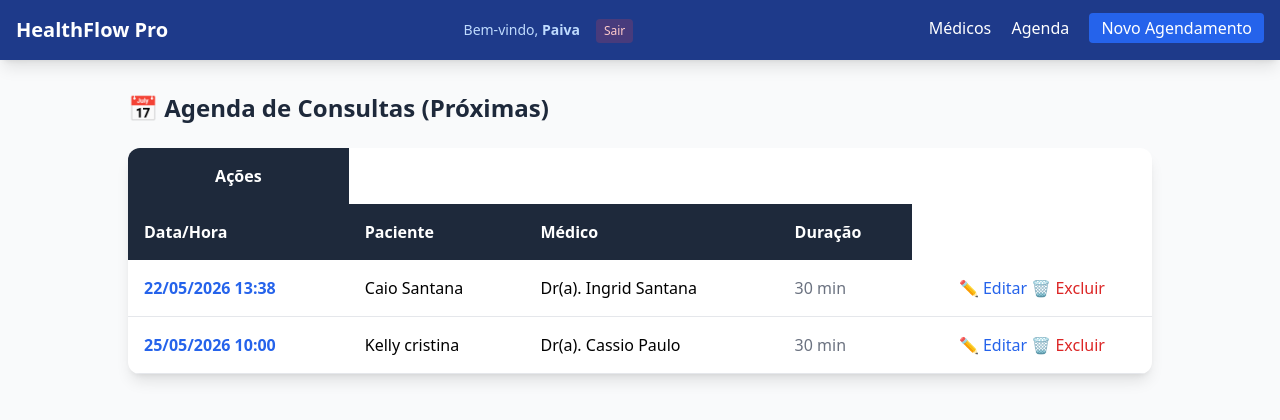
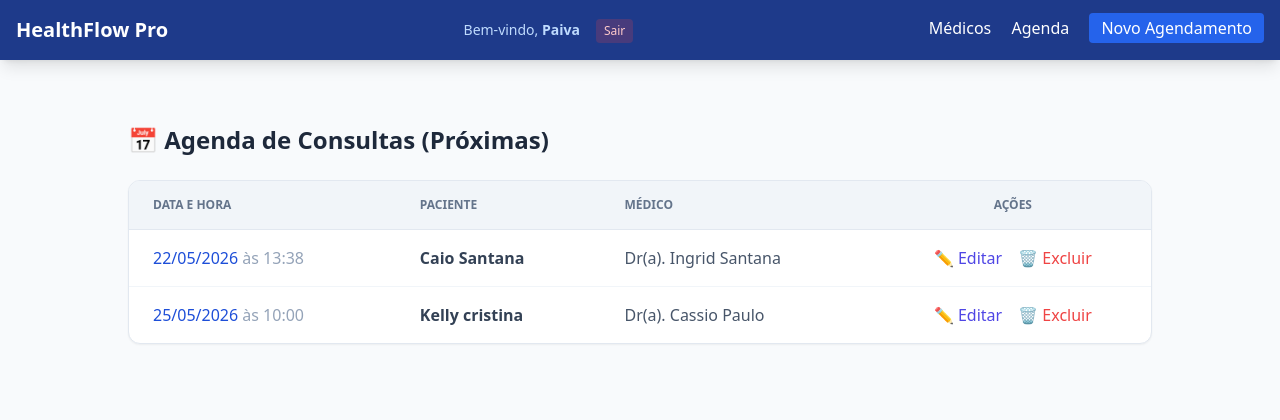
Before and after one commit to Paiva061/sistema_de_agendamento, a Django app: page /agenda/ in a window 1280 px wide. Shown: the top 420 px of the page. Run offline with Django 5.2, Linux system fonts and the light colour scheme; a user stored in the database is signed in; data comes from the database, SQL or seed files in the repository; both versions use the stored data as it was after the commit; some libraries are stand-ins or nearby versions.

Commit message:
Melhoria no layout com Tailwind; Acesso de colaboradores da empresa;

```diff
--- a/clinica/templates/clinica/agenda.html
+++ b/clinica/templates/clinica/agenda.html
@@ -5,33 +5,34 @@
 <div class="max-w-5xl mx-auto">
     <h1 class="text-2xl font-bold text-slate-800 mb-6">📅 Agenda de Consultas (Próximas)</h1>
 
-    <div class="bg-white rounded-xl shadow-lg overflow-hidden">
-        <table class="w-full text-left">
-            <thead class="bg-slate-800 text-white">
+    <div class="bg-white rounded-xl shadow-sm border border-slate-200 overflow-hidden">
+        <table class="w-full text-left border-collapse">
+            <thead>
                 <!-- No cabeçalho <thead> da tabela -->
-                <th class="p-4 text-center">Ações</th>
-                <tr>
-                    <th class="p-4">Data/Hora</th>
-                    <th class="p-4">Paciente</th>
-                    <th class="p-4">Médico</th>
-                    <th class="p-4">Duração</th>
+                <tr class="bg-slate-100 border-b border-slate-200">
+                    <th class="px-6 py-4 text-xs font-bold text-slate-500 uppercase">Data e Hora</th>
+                    <th class="px-6 py-4 text-xs font-bold text-slate-500 uppercase">Paciente</th>
+                    <th class="px-6 py-4 text-xs font-bold text-slate-500 uppercase">Médico</th>
+                    <th class="px-6 py-4 text-xs font-bold text-slate-500 uppercase text-center">Ações</th>
                 </tr>
             </thead>
-            <tbody>
+            <tbody class="divide-y divide-slate-100">
                 {% for consulta in consultas %}
-                <tr class="border-b hover:bg-slate-50">
-                    <td class="p-4 font-semibold text-blue-600">{{ consulta.data_hora|date:"d/m/Y H:i" }}</td>
-                    <td class="p-4">{{ consulta.paciente_nome }}</td>
-                    <td class="p-4">Dr(a). {{ consulta.medico.nome }}</td>
-                    <td class="p-4 text-gray-500">{{ consulta.duracao_minutos }} min</td>
-                    <td class="p-4 text-center">
-                    <a href="{% url 'editar_consulta' consulta.pk %}" class="text-blue-600 hover:text-blue-800 font-medium">
+                <tr class="hover:bg-blue-50/50 transition-colors">
+                    <td class="px-6 font-medium text-blue-700">
+                        {{ consulta.data_hora|date:"d/m/Y"}}
+                        <span class="text-slate-400 font-normal">às {{ consulta.data_hora|date:"H:i"}}</span>
+                    </td>
+                    <td class="px-6 py-4 text-slate-700 font-semibold">{{ consulta.paciente_nome }}</td>
+                    <td class="px-6 py-4 text-slate-600">Dr(a). {{ consulta.medico.nome }}</td>
+                    <td class="px-6 py-4 flex justify-center space-x-4">
+                        <a href="{% url 'editar_consulta' consulta.pk %}" class="text-indigo-600 hover:text-indigo-900 font-medium">
                     ✏️ Editar
-                    </a>
-                    <a href="{% url 'excluir_consulta' consulta.pk %}" class="text-red-600 hover:text-red-800">
+                        </a>
+                        <a href="{% url 'excluir_consulta' consulta.pk %}" class="text-red-500 hover:text-red-700 font-medium">
                         🗑️ Excluir
-                    </a>
-                </td>
+                        </a>
+                    </td>
                 </tr>
                     {% empty %}
                     <tr>
--- a/clinica/templates/clinica/base.html
+++ b/clinica/templates/clinica/base.html
@@ -5,7 +5,7 @@
     <script src="https://cdn.tailwindcss.com"></script>
     <title>{% block title %}Apex Core | HealthFlow PRO{% endblock %}</title>
 </head>
-<body class="bg-gray-50">
+<body class="bg-slate-50 text-slate-900 font-sans antialiased">
     <nav class="bg-blue-900 text-white p-4 shadow-lg mb-8">
         <div class="container mx-auto flex justify-between">
             <a href="{% url 'index' %}" class="font-bold text-xl flex items-center hover:text-blue-200 transition">
@@ -36,7 +36,7 @@
         </div>
     </nav>
 
-    <main class="container mx-auto">
+    <main class="container mx-auto px-4 py-8">
         <!--Bloco de mansagens-->
         {% if message%}
             <div class='container mx-auto mt-4'>
--- a/clinica/views.py
+++ b/clinica/views.py
@@ -3,7 +3,11 @@ from django.utils import timezone
 from .models import Medico, Consulta
 from .forms import ConsultaForm
 from django.contrib import messages
-from django.contrib.auth.decorators import login_required
+from django.contrib.auth.decorators import login_required, user_passes_test
+
+# Esta função serve como o nosso "validador de crachá"
+def usuario_e_funcionario(user):
+    return user.is_authenticated and user.is_staff
 
 @login_required
 def excluir_consulta(request, pk):
@@ -46,7 +50,9 @@ def listar_medicos(request):
     # Enviamos esses dados para um arquivo HTML (Template)
     return render(request, 'clinica/medicos.html', {'medicos': medicos})
 
+# Agora aplicamos a trava na sua view da agenda
 @login_required
+@user_passes_test(usuario_e_funcionario, login_url='login')
 def agenda_clinica(request):
     # Pegamos a data/hora exata de agora
     agora = timezone.now()
```
Also changed, not shown: clinica/forms.py (+17 -1 lines), clinica/templates/clinica/novo_agendamento.html (+25 -7 lines), clinica/templates/registration/login.html (+20 -6 lines), db.sqlite3.
